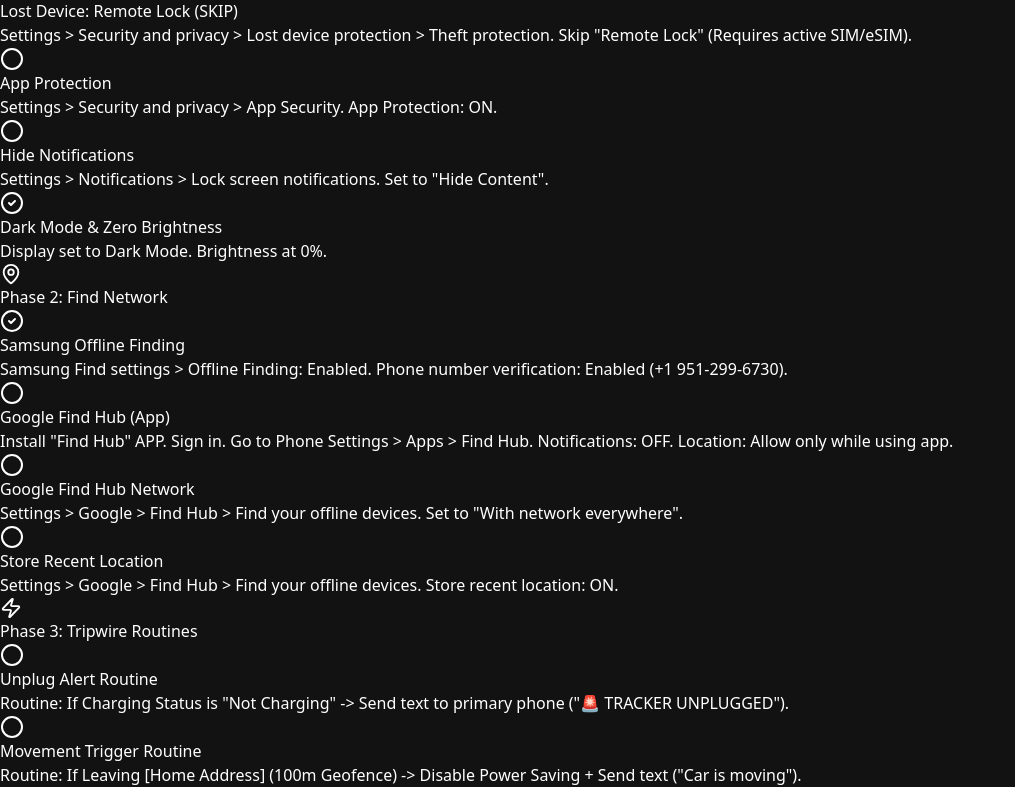
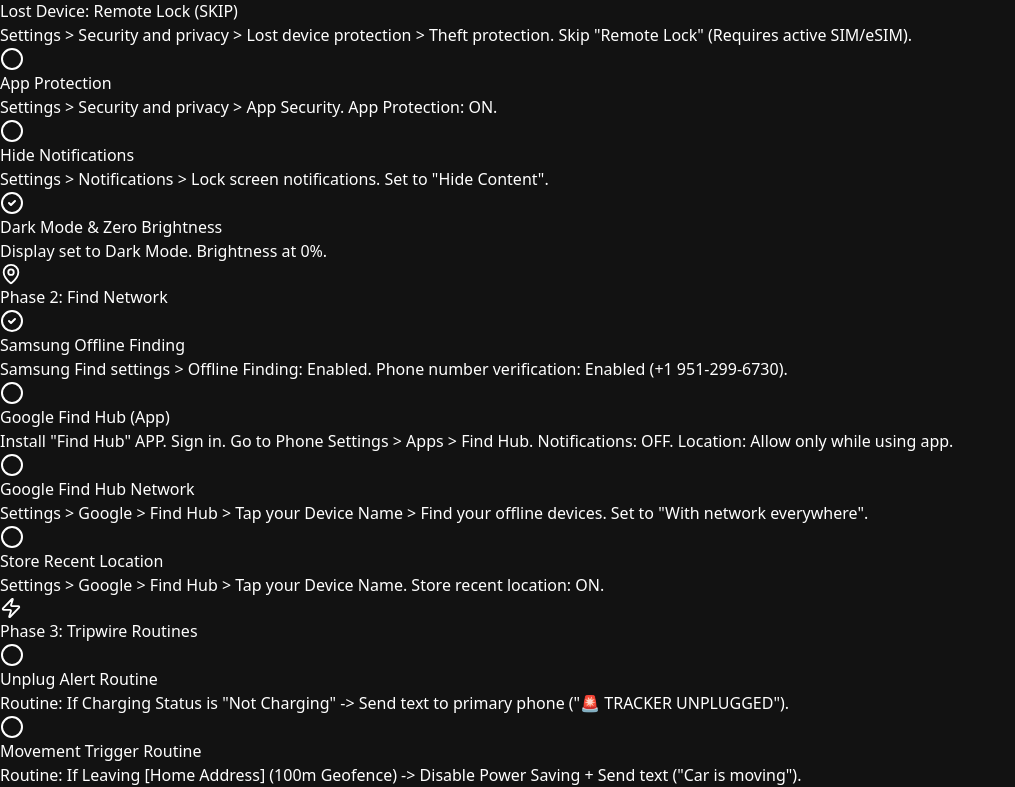
Before and after one commit to KeithOwns/lophone, a React (Vite) app: page / in a window 1280 px wide. Shown: the part 687-1474 px from the top of the page, without its empty margins (0-1015 px from the left). Built offline with nearby package versions, Linux system fonts and the light colour scheme.

Commit message:
chore: Clarify clicking on device name in Find Hub menu

```diff
--- a/src/App.jsx
+++ b/src/App.jsx
@@ -16,8 +16,8 @@
     { id: 10, phase: 1, title: 'Dark Mode & Zero Brightness', desc: 'Display set to Dark Mode. Brightness at 0%.', completed: true },
     { id: 11, phase: 2, title: 'Samsung Offline Finding', desc: 'Samsung Find settings > Offline Finding: Enabled. Phone number verification: Enabled (+1 951-299-6730).', completed: true },
     { id: 12, phase: 2, title: 'Google Find Hub (App)', desc: 'Install "Find Hub" APP. Sign in. Go to Phone Settings > Apps > Find Hub. Notifications: OFF. Location: Allow only while using app.', completed: false },
-    { id: 19, phase: 2, title: 'Google Find Hub Network', desc: 'Settings > Google > Find Hub > Find your offline devices. Set to "With network everywhere".', completed: false },
-    { id: 13, phase: 2, title: 'Store Recent Location', desc: 'Settings > Google > Find Hub > Find your offline devices. Store recent location: ON.', completed: false },
+    { id: 19, phase: 2, title: 'Google Find Hub Network', desc: 'Settings > Google > Find Hub > Tap your Device Name > Find your offline devices. Set to "With network everywhere".', completed: false },
+    { id: 13, phase: 2, title: 'Store Recent Location', desc: 'Settings > Google > Find Hub > Tap your Device Name. Store recent location: ON.', completed: false },
     { id: 14, phase: 3, title: 'Unplug Alert Routine', desc: 'Routine: If Charging Status is "Not Charging" -> Send text to primary phone ("🚨 TRACKER UNPLUGGED").', completed: false },
     { id: 15, phase: 3, title: 'Movement Trigger Routine', desc: 'Routine: If Leaving [Home Address] (100m Geofence) -> Disable Power Saving + Send text ("Car is moving").', completed: false }
   ]);
```
